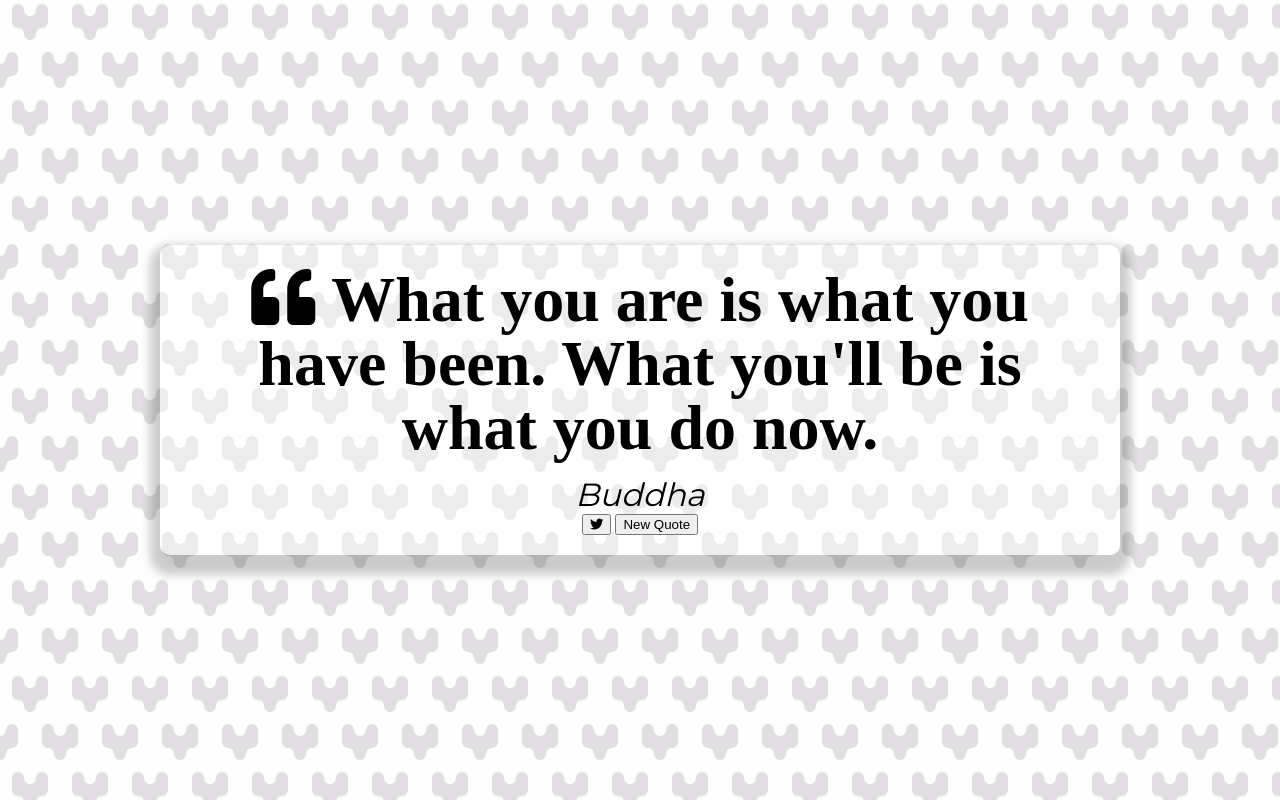
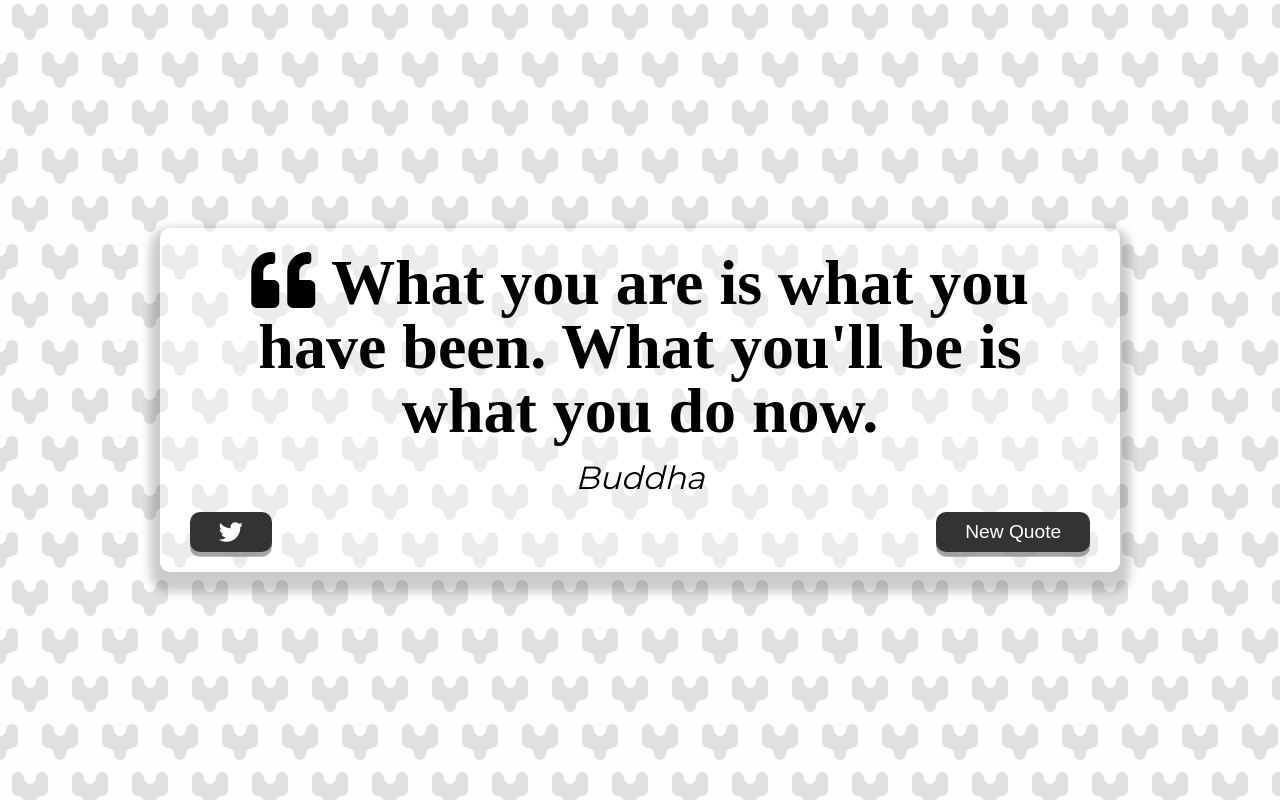
Before and after one commit to ashwinr63/quote-generator, a plain HTML site: page index.html in a window 1280 px wide. Drawn offline with Linux system fonts and the light colour scheme.

Commit message:
Adding Button CSS and transition

```diff
--- a/style.css
+++ b/style.css
@@ -46,6 +46,42 @@ body {
   font-style: italic;
 }
 
+.button-container {
+  margin-top: 15px;
+  display: flex;
+  justify-content: space-between;
+}
+
+button {
+  cursor: pointer;
+  font-size: 1.2rem;
+  height: 2.5rem;
+  border: none;
+  border-radius: 10px;
+  color: #fff;
+  background-color: #333;
+  outline: none;
+  padding: 0.5rem 1.8rem;
+  box-shadow: 0 0.3rem rgba(121,121,121, 0.66);
+}
+
+button:hover {
+  filter: brightness(100%);
+}
+
+button:active {
+  transform: translate(0, 0.3rem);
+  box-shadow: 0 0.1rem rgba(255, 255, 255, 0.66);
+}
+
+.twitter-button:hover {
+  color: #38a1f3;
+}
+
+.fa-twitter {
+  font-size: 1.5rem;
+}
+
 /* Media Query: For Tablet or Smaller */
 
 @media screen and (max-width: 1000px) {
```
